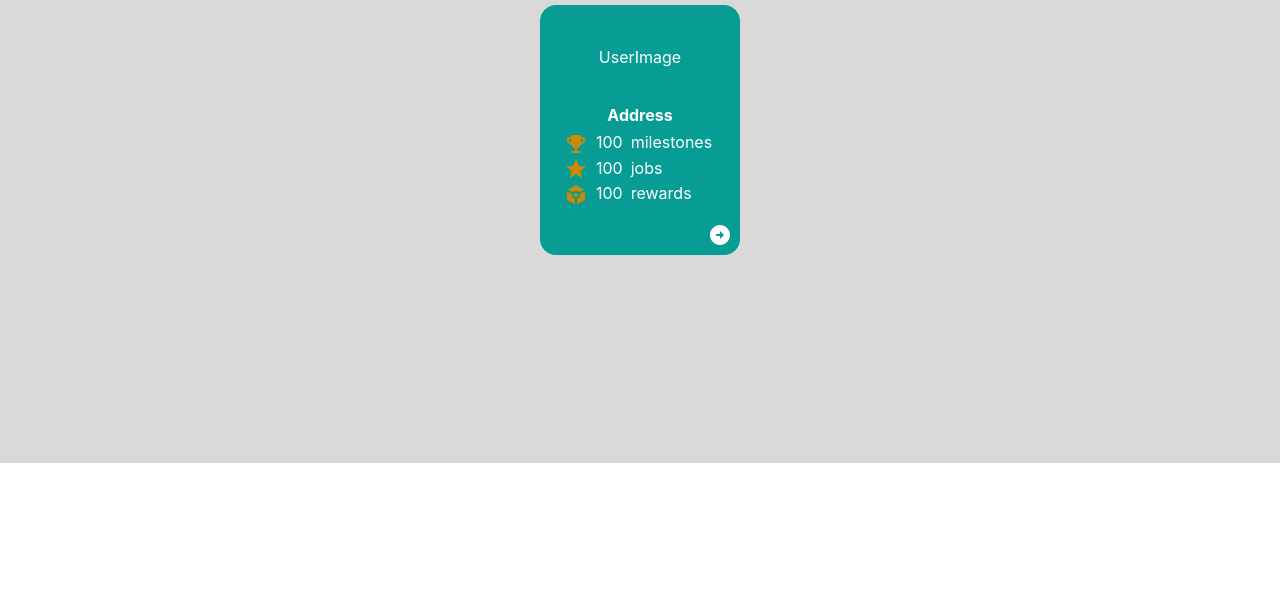
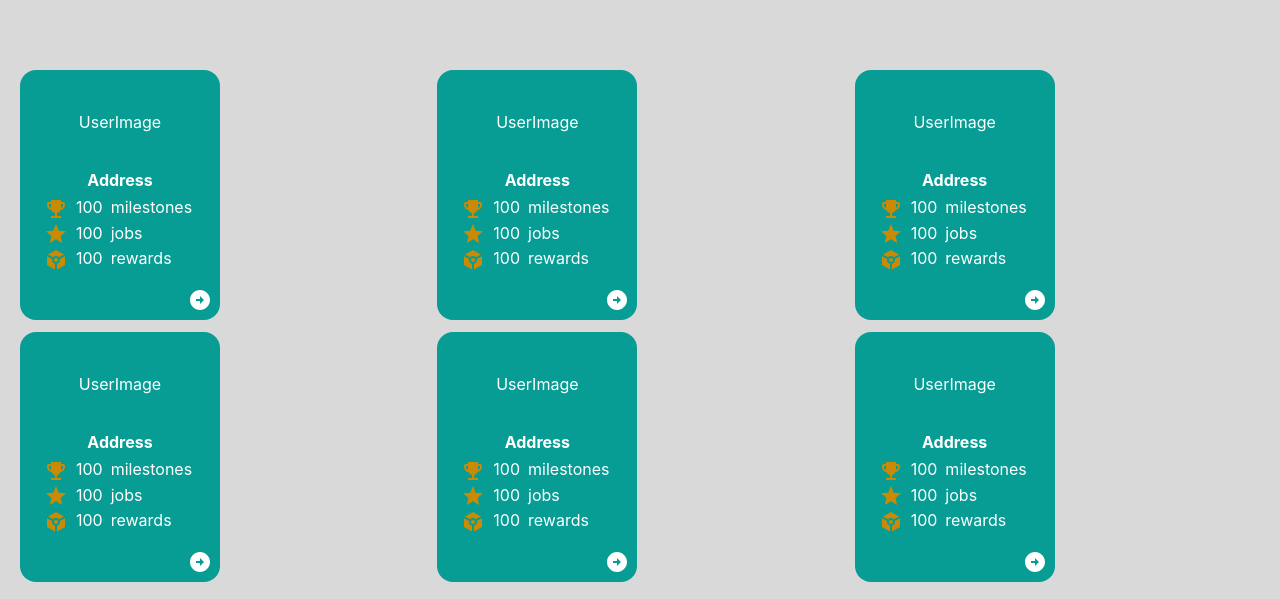
Before and after one commit to ccr5/go-team-dapp, a Next.js app: page / in a window 1280 px wide. Shown: the part 337-936 px from the top of the page. Before the commit the page ends 800 px from the top, so only its background shows below. Built offline with nearby package versions, Linux system fonts and the light colour scheme; what wagmi would draw is missing.

Commit message:
feat: implementing grid div

```diff
--- a/src/pages/index.tsx
+++ b/src/pages/index.tsx
@@ -9,7 +9,16 @@
       <Header />
       <div className='flex flex-col w-full h-full items-center justify-center gap-5 p-5'>
         <TeamAsset />
-        <PlayerAsset />
+        <br />
+        <hr />
+        <div className='grid grid-cols-3 w-full gap-3'>
+          <PlayerAsset />
+          <PlayerAsset />
+          <PlayerAsset />
+          <PlayerAsset />
+          <PlayerAsset />
+          <PlayerAsset />
+        </div>
       </div>
     </main>
   )
```
